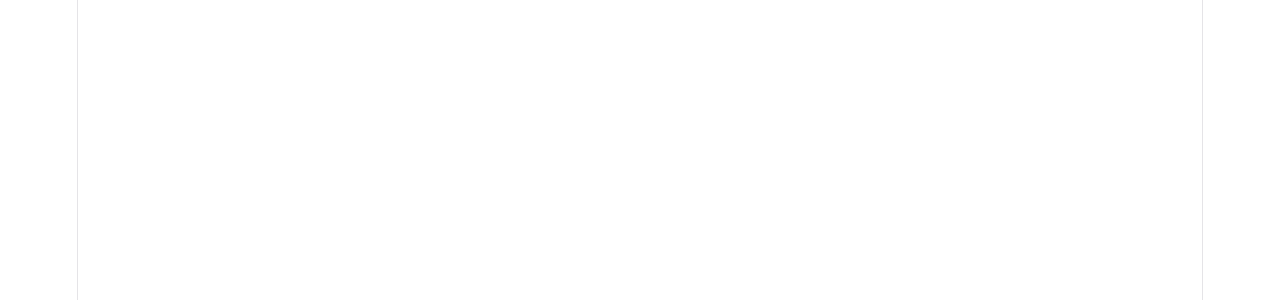
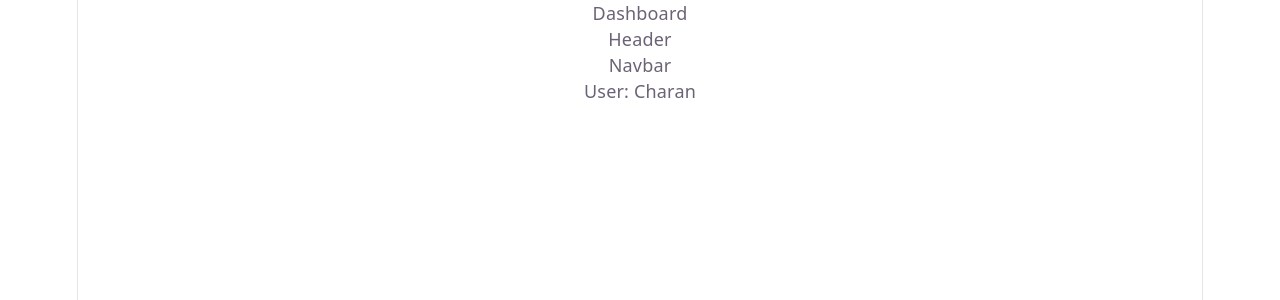
Before and after one commit to saicharan1425/X-O, a React (Vite) app: page / in a window 1280 px wide. Shown: the top 300 px of the page. Built offline with nearby package versions, Linux system fonts and the light colour scheme.

Commit message:
useContext_1

```diff
--- a/src/App.jsx
+++ b/src/App.jsx
@@ -1,16 +1,20 @@
 
 import './App.css'
+import { Dashboard } from './Dashboard'
 import { UserContext } from './UserContext'
 
 function App() {
-
+  const user={
+    name:'Charan',
+    role:'dev',
+  }
 
   return (
-    <>
-      <UserContext>
 
-      </UserContext>
-    </>
+      <UserContext value={user}>
+      <Dashboard />
+   </UserContext>
+
   )
 }
 
--- a/src/Dashboard.jsx
+++ b/src/Dashboard.jsx
@@ -0,0 +1,11 @@
+import { Header } from "./Header";
+
+export  const Dashboard = () => {
+    return(
+        <>
+        <p>Dashboard</p>
+        <Header />
+
+        </>
+    )
+}
--- a/src/Header.jsx
+++ b/src/Header.jsx
@@ -0,0 +1,11 @@
+import { Navbar } from "./Navbar";
+
+export  const Header = () => {
+    return(
+        <>
+        <p>Header</p>
+        <Navbar/>
+
+        </>
+    )
+}
--- /dev/null
+++ b/src/Navbar.jsx
@@ -0,0 +1,11 @@
+import { User } from "./User";
+
+export  const Navbar = () => {
+    return(
+        <>
+        <p>Navbar</p>
+        <User/>
+
+        </>
+    )
+}
--- /dev/null
+++ b/src/User.jsx
@@ -0,0 +1,13 @@
+import { useContext } from "react"
+import { UserContext } from "./UserContext"
+
+export const User = () =>{
+
+   const userd =  useContext(UserContext)
+
+    return(
+        <>
+        <p>User: {userd.name}</p>
+        </>
+    )
+}
--- a/src/UserContext.jsx
+++ b/src/UserContext.jsx
@@ -1,5 +1,3 @@
 import { createContext } from "react";
 
-export const UserContext = () =>{
-    createContext({name: 'Guest'})
-}
+export const UserContext = createContext()
```
